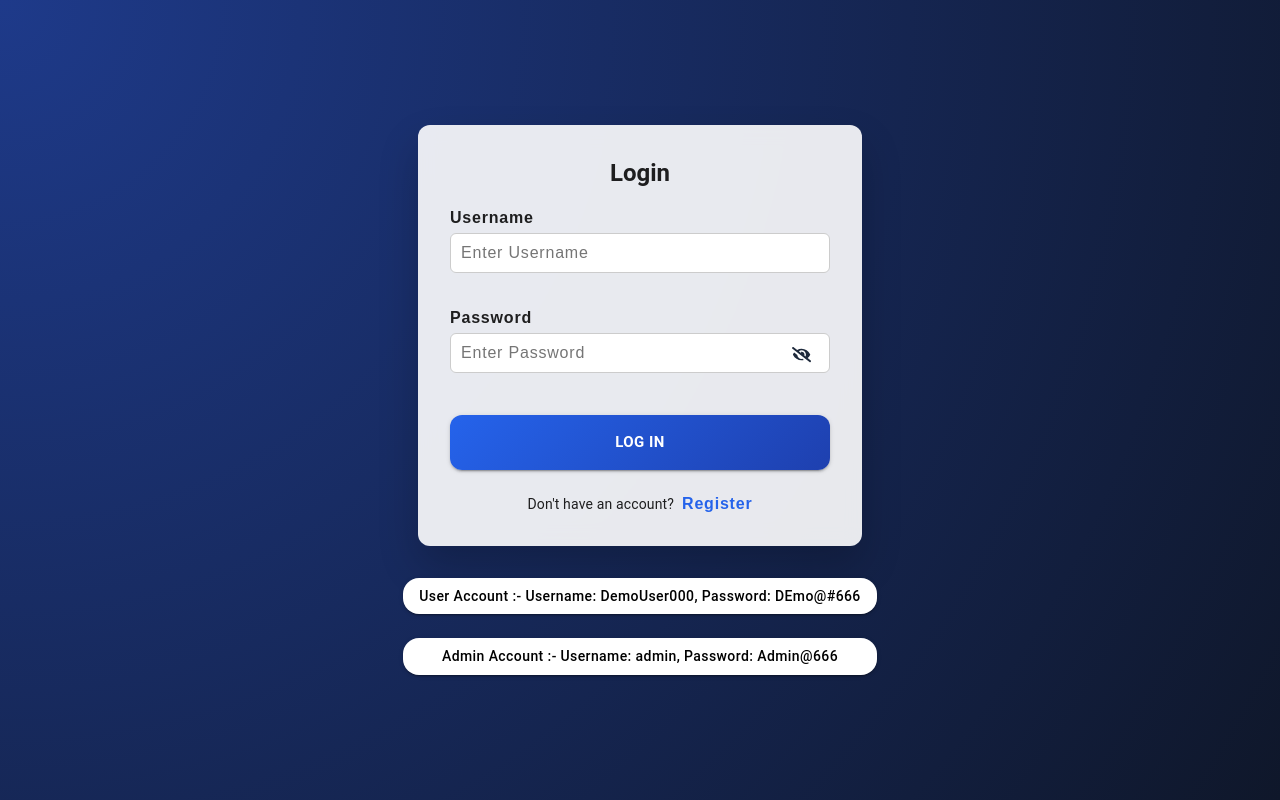
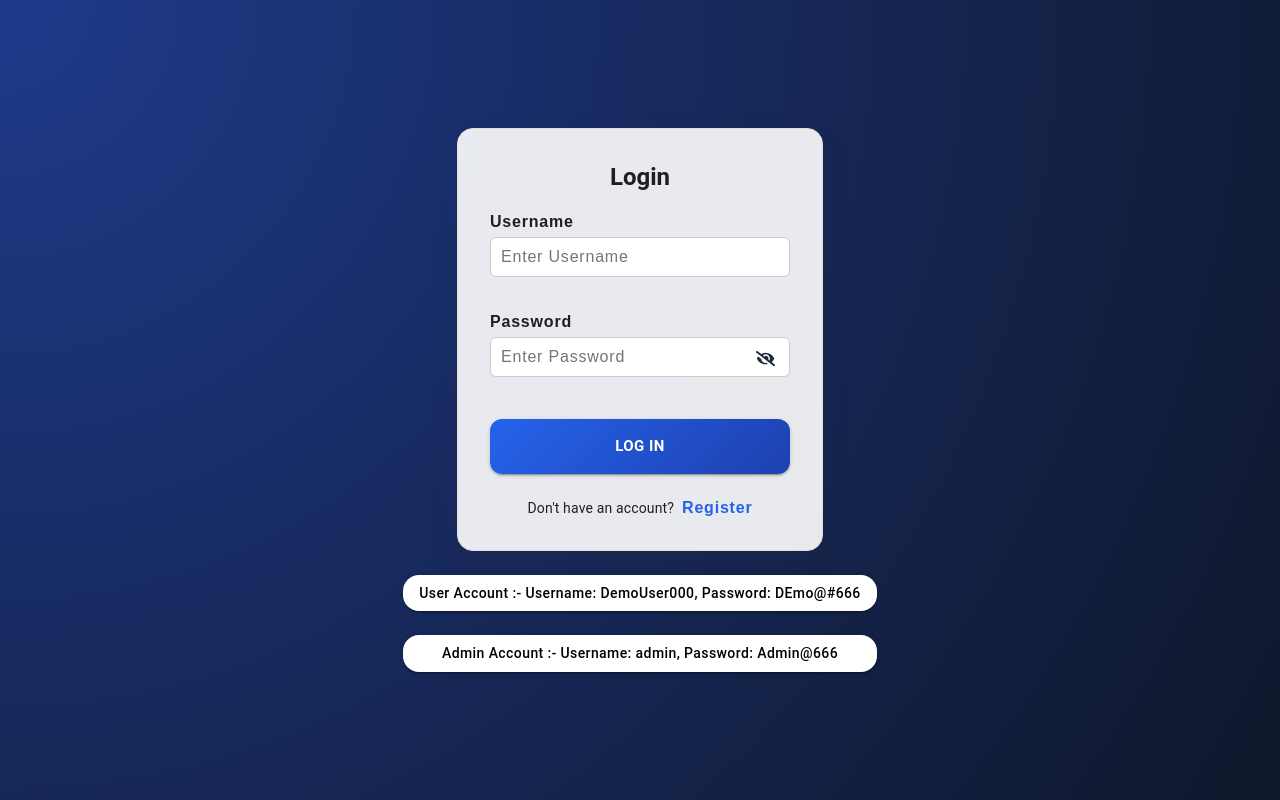
Before and after one commit to vatsal07666/MyWeb, a React (Create React App) app: page /log-in in a window 1280 px wide. Built offline with nearby package versions, Linux system fonts and the light colour scheme; no server answers.

Commit message:
fix spacing

```diff
--- a/src/Login_&_Register/LoginPage.jsx
+++ b/src/Login_&_Register/LoginPage.jsx
@@ -102,14 +102,16 @@ const LoginPage = () => {
     const fillForm = (username, password) => formikRef.current.setValues({ username, password });
 
     return(
-        <Box className="login-container" sx={{ display: "flex", flexDirection: "column", gap: 1, px: {xs: 2, md: 0},
-                background: "radial-gradient(circle at top left, #1e3a8a, #0f172a)"
+        <Box sx={{ minHeight: "100vh", display: "flex", alignItems: "center", justifyContent: "center",
+                flexDirection: "column", background: "radial-gradient(circle at top left, #1e3a8a, #0f172a)",
+                px: { xs: 2, sm: 0 }
             }}
         >
-            <Paper elevation={10} sx={{ width: "100%", maxWidth: 380, p: { xs: 2.5, md: 4 }, borderRadius: 3,
-                background: "rgba(255, 255, 255, 0.9)", backdropFilter: "blur(10px)", padding: "40px",
-                boxShadow: "0 20px 40px rgba(0,0,0,0.2)",
-            }}>
+            <Paper elevation={10} sx={{ width: "100%", maxWidth: 300, p: { xs: 1, sm: 4 }, borderRadius: 4,
+                    background: "rgba(255, 255, 255, 0.9)", border: "1px solid #e7ded9",
+                    boxShadow: "0 10px 30px rgba(78,52,46,0.08)"
+                }}
+            >
                 <Typography variant="h5" align="center" fontWeight={700}>
                     Login
                 </Typography>
```
